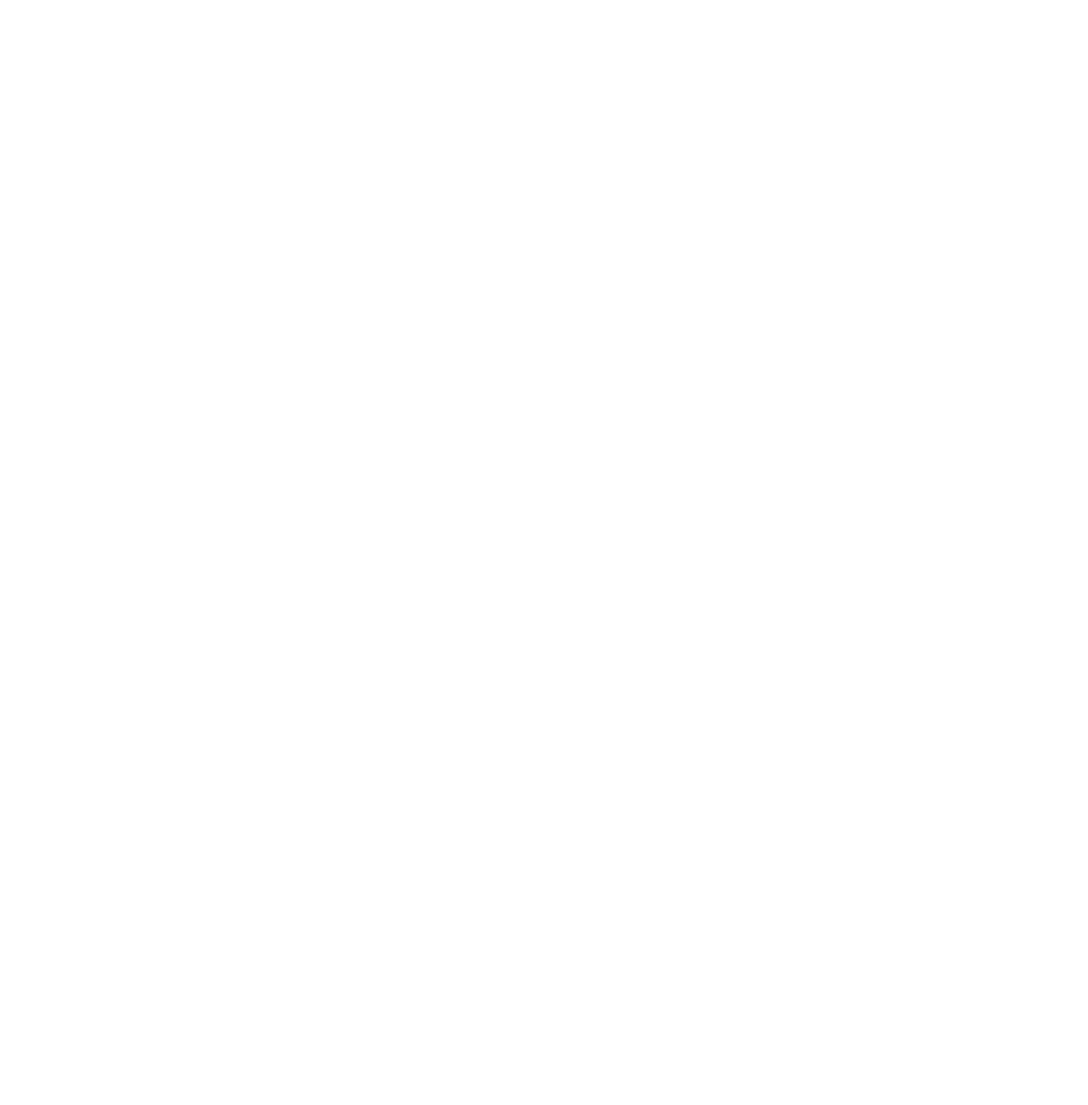
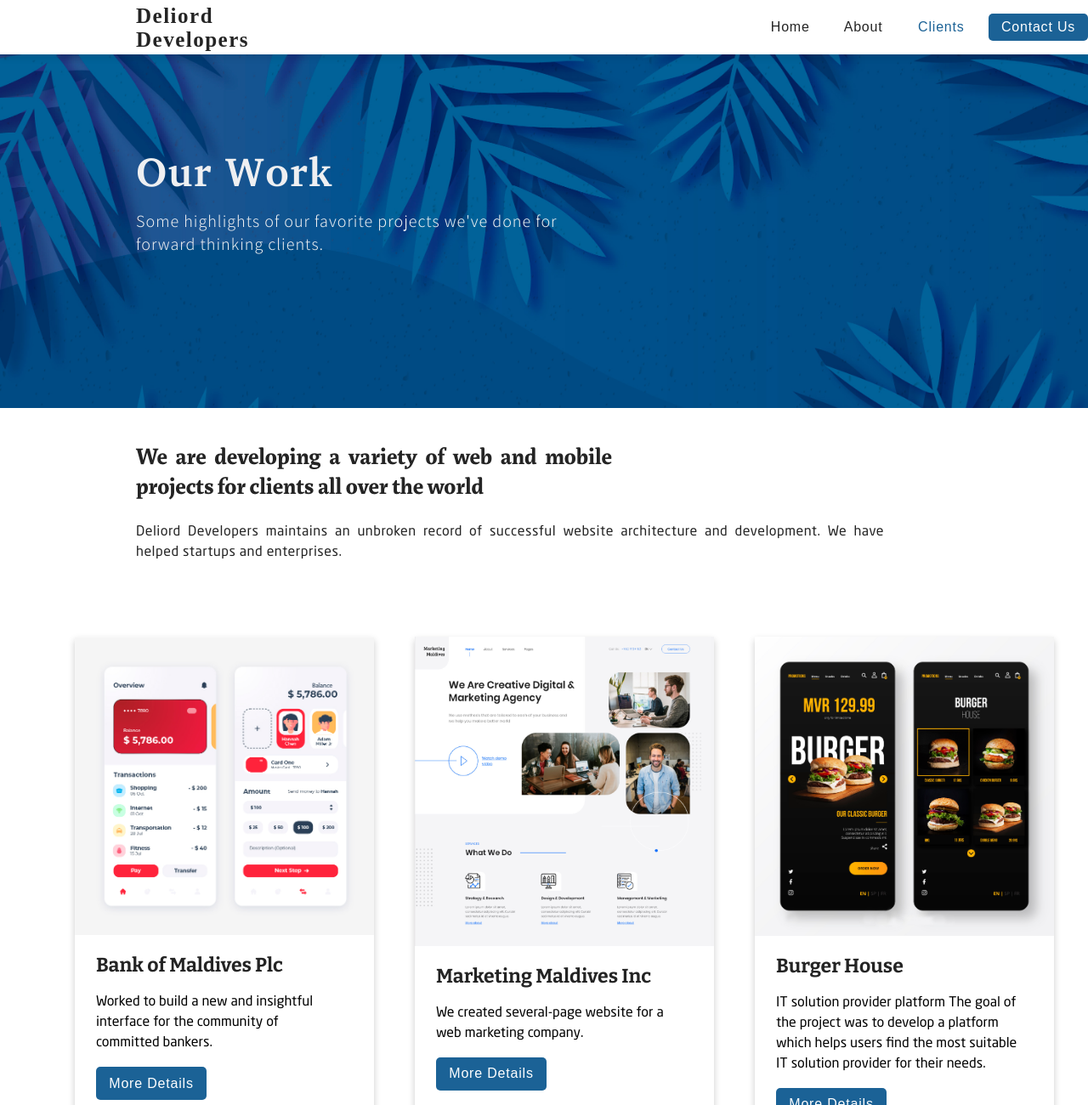
Before and after one commit to ahmedmansoor/InitialWebsite, a plain HTML site: page pages/clients.html in a window 1280 px wide. Shown: the top 1300 px of the page at 85% size. Before the commit the page ends 800 px from the top, so only its background shows below. Drawn offline with nearby package versions, Linux system fonts and the light colour scheme; a web font is replaced by a local one.

Commit message:
clients page done

```diff
--- a/css/style.css
+++ b/css/style.css
@@ -59,7 +59,7 @@ h4 {
   color: #242424;
   text-decoration: none;
   font-family: "brand";
-  font-size: 20px;
+  font-size: 25px;
   letter-spacing: 1.5px;
 }
 
@@ -246,6 +246,7 @@ button {
 
 .contentHeading {
   font-family: "heading2";
+  inline-size: 35rem;
   padding-top: 1rem;
 }
 
@@ -262,7 +263,7 @@ button {
   /* height: 50vh; */
   font-size: medium;
   font-family: "text", sans-serif;
-  inline-size: 60rem;
+  inline-size: 55rem;
   letter-spacing: 0.5px;
   line-height: 1.5rem;
 }
@@ -273,7 +274,7 @@ button {
   font-size: medium;
 }
 
-.learn {
+/* .learn {
   background-color: #1b6296;
   border: none;
   color: white;
@@ -284,7 +285,7 @@ button {
   font-size: 16px;
   font-size: small;
   border-radius: 5px;
-}
+} */
 
 .row {
   display: -ms-flexbox;
@@ -310,6 +311,13 @@ button {
 .cardCover {
   margin: 3rem 0 3rem 3rem;
   padding: 0;
+  /* height: 580px; */
+}
+
+.clientCover {
+  margin: 1rem 0 3rem 3rem;
+  padding: 0;
+  height: 400px;
 }
 
 .card {
@@ -318,6 +326,13 @@ button {
   box-shadow: 0 4px 8px 0 rgba(0, 0, 0, 0.2);
   transition: 0.3s;
   width: 19rem;
+  background-color: #fff;
+}
+
+.clientCard {
+  box-shadow: 0 4px 8px 0 rgba(0, 0, 0, 0.2);
+  transition: 0.3s;
+  width: 22rem;
   background-color: #fff;
 }
 
@@ -383,6 +398,10 @@ button {
   box-shadow: 0 8px 16px 0 rgba(0, 0, 0, 0.5);
 }
 
+.clientCard:hover {
+  box-shadow: 0 8px 14px 0 rgba(0, 0, 0, 0.2);
+}
+
 .cardContainer {
   flex-direction: column;
 }
@@ -394,6 +413,13 @@ button {
 .cardImage {
   /* background-image: url("/images/blue-leaves.jpg"); */
   max-width: 19rem;
+  background-size: cover;
+  background-color: #1b6296;
+}
+
+.clientImage {
+  background-image: url("/images/blue-leaves.jpg");
+  max-width: 22rem;
   background-size: cover;
   background-color: #1b6296;
 }
@@ -428,7 +454,43 @@ button {
   text-align: left;
 }
 
+.clientHeading1 {
+  color: #242424;
+  font-size: 23px;
+  text-align: left;
+  font-family: "Bitter", serif;
+  line-height: 2rem;
+  margin: 15px 0px 0px 25px;
+}
+
+.clientNote1 {
+  font-family: "text", sans-serif;
+  padding: 0 0 0 25px;
+  /* font-size: 15px; */
+  inline-size: 18rem;
+  /* letter-spacing: 1px; */
+  line-height: 1.5rem;
+  text-align: left;
+  /* margin-top: 2px; */
+}
+
+.btnMoreDetails {
+  background-color: #1b6296;
+  border: #1b6296;
+  margin-left: 25px;
+  border-width: 1px;
+  font-size: small;
+  width: 10em;
+  height: 3em;
+  margin-bottom: 2em;
+}
+
+.btnMoreDetails a {
+  color: #fff;
+}
+
 .footer {
+  margin-top: 20rem;
   align-items: center;
   background-color: #242424;
   display: flex;
--- a/pages/clients.html
+++ b/pages/clients.html
@@ -0,0 +1,210 @@
+<!DOCTYPE html>
+<html>
+  <head>
+    <title>Deliord Developers</title>
+    <meta charset="utf-8" />
+    <meta name="viewport" content="width=device-width, initial-scale=1" />
+    <link rel="stylesheet" href="/css/style.css" />
+  </head>
+
+  <body>
+    <header>
+      <nav class="navBar">
+        <h3 class="logo">
+          <a href="/index.html">Deliord Developers</a>
+        </h3>
+        <div>
+          <ul>
+            <li class="home">
+              <a href="/index.html">Home</a>
+            </li>
+            <li class="about"><a href="/pages/about.html">About</a></li>
+            <li class="clients">
+              <a href="/pages/clients.html" class="active">Clients</a>
+            </li>
+            <button type="button" class="btnContact1">
+              <a href="/pages/contact.html">Contact Us</a>
+            </button>
+          </ul>
+        </div>
+      </nav>
+    </header>
+
+    <!-- banner -->
+    <main>
+      <header class="banner">
+        <h1 class="bannerHeading">Our Work</h1>
+        <p class="bannerText">
+          Some highlights of our favorite projects we've done for forward
+          thinking clients.
+        </p>
+      </header>
+
+      <!-- <div>
+        <img class="cPic" src="/images/programmer_desk.svg" />
+      </div> -->
+
+      <section id="content">
+        <div class="contentHeading">
+          <h1>
+            We are developing a variety of web and mobile projects for clients
+            all over the world
+          </h1>
+          <p class="cNote2">
+            Deliord Developers maintains an unbroken record of successful
+            website architecture and development. We have helped startups and
+            enterprises.
+          </p>
+          <br />
+        </div>
+      </section>
+
+      <!-- card1 -->
+      <div class="row">
+        <div class="cardCover">
+          <div class="clientCard">
+            <div class="cardHeader">
+              <div class="cardContainer">
+                <div class="imgContainer">
+                  <img class="clientImage" src="/images/bank.jpg" />
+                </div>
+                <h4 class="clientHeading1">
+                  <b>Bank of Maldives Plc</b>
+                </h4>
+              </div>
+              <p class="clientNote1">
+                Worked to build a new and insightful interface for the community
+                of committed bankers.
+              </p>
+            </div>
+            <button type="button" class="btnMoreDetails">
+              <a href="/pages/contact.html">More Details</a>
+            </button>
+          </div>
+        </div>
+
+        <!-- card2 -->
+        <div class="cardCover">
+          <div class="clientCard">
+            <div class="cardHeader">
+              <div class="cardContainer">
+                <div class="imgContainer">
+                  <img class="clientImage" src="/images/marketing.jpg" />
+                </div>
+                <h4 class="clientHeading1">
+                  <b>Marketing Maldives Inc</b>
+                </h4>
+              </div>
+              <p class="clientNote1">
+                We created several-page website for a web marketing company.
+              </p>
+            </div>
+            <button type="button" class="btnMoreDetails">
+              <a href="/pages/contact.html">More Details</a>
+            </button>
+          </div>
+        </div>
+
+        <!-- card3 -->
+        <div class="cardCover">
+          <div class="clientCard">
+            <div class="cardHeader">
+              <div class="cardContainer">
+                <div class="imgContainer">
+                  <img class="clientImage" src="/images/burger.jpg" />
+                </div>
+                <h4 class="clientHeading1">
+                  <b>Burger House</b>
+                </h4>
+              </div>
+              <p class="clientNote1">
+                IT solution provider platform The goal of the project was to
+                develop a platform which helps users find the most suitable IT
+                solution provider for their needs.
+              </p>
+            </div>
+            <button type="button" class="btnMoreDetails">
+              <a href="/pages/contact.html">More Details</a>
+            </button>
+          </div>
+        </div>
+
+        <!-- card4 -->
+        <div class="cardCover">
+          <div class="clientCard">
+            <div class="cardHeader">
+              <div class="cardContainer">
+                <div class="imgContainer">
+                  <img class="clientImage" src="/images/breakfast.jpg" />
+                </div>
+                <h4 class="clientHeading1">
+                  <b>Maldives Airplane Company</b>
+                </h4>
+              </div>
+              <p class="clientNote1">
+                IT solution provider platform The goal of the project was to
+                develop a platform which helps users find the most suitable IT
+                solution provider for their needs.
+              </p>
+            </div>
+            <button type="button" class="btnMoreDetails">
+              <a href="/pages/contact.html">More Details</a>
+            </button>
+          </div>
+        </div>
+
+        <!-- card5 -->
+        <div class="cardCover">
+          <div class="clientCard">
+            <div class="cardHeader">
+              <div class="cardContainer">
+                <div class="imgContainer">
+                  <img class="clientImage" src="/images/smooth-fruit.jpg" />
+                </div>
+                <h4 class="clientHeading1">
+                  <b>Smooth Fruit</b>
+                </h4>
+              </div>
+              <p class="clientNote1">
+                A native Android and iOS app for ordering and paying for drinks
+                from a beverage company, Smooth Fruit.
+              </p>
+            </div>
+            <button type="button" class="btnMoreDetails">
+              <a href="/pages/contact.html">More Details</a>
+            </button>
+          </div>
+        </div>
+
+        <!-- card6 -->
+        <div class="cardCover">
+          <div class="clientCard">
+            <div class="cardHeader">
+              <div class="cardContainer">
+                <div class="imgContainer">
+                  <img class="clientImage" src="/images/explore.jpg" />
+                </div>
+                <h4 class="clientHeading1">
+                  <b>Explore Maldives</b>
+                </h4>
+              </div>
+              <p class="clientNote1">
+                Helping Explore Maldives - a simple engaging platform for users
+                to explore fun activities in Maldives.
+              </p>
+            </div>
+            <button type="button" class="btnMoreDetails">
+              <a href="/pages/contact.html">More Details</a>
+            </button>
+          </div>
+        </div>
+      </div>
+
+      <footer class="footer">
+        <div class="footerContainer">
+          <p class="footerNote">Copyright &copy; Deliord Developers 2020</p>
+        </div>
+      </footer>
+    </main>
+  </body>
+</html>
```
Also changed, not shown: images/bank.jpg (added), images/bml.jpeg (added), images/breakfast.jpg (added), images/burger.jpg (added), images/explore.jpg (added), images/flight1.jpg (added), images/flights.jpg (added), images/marketing.jpg (added), 5 other files.
